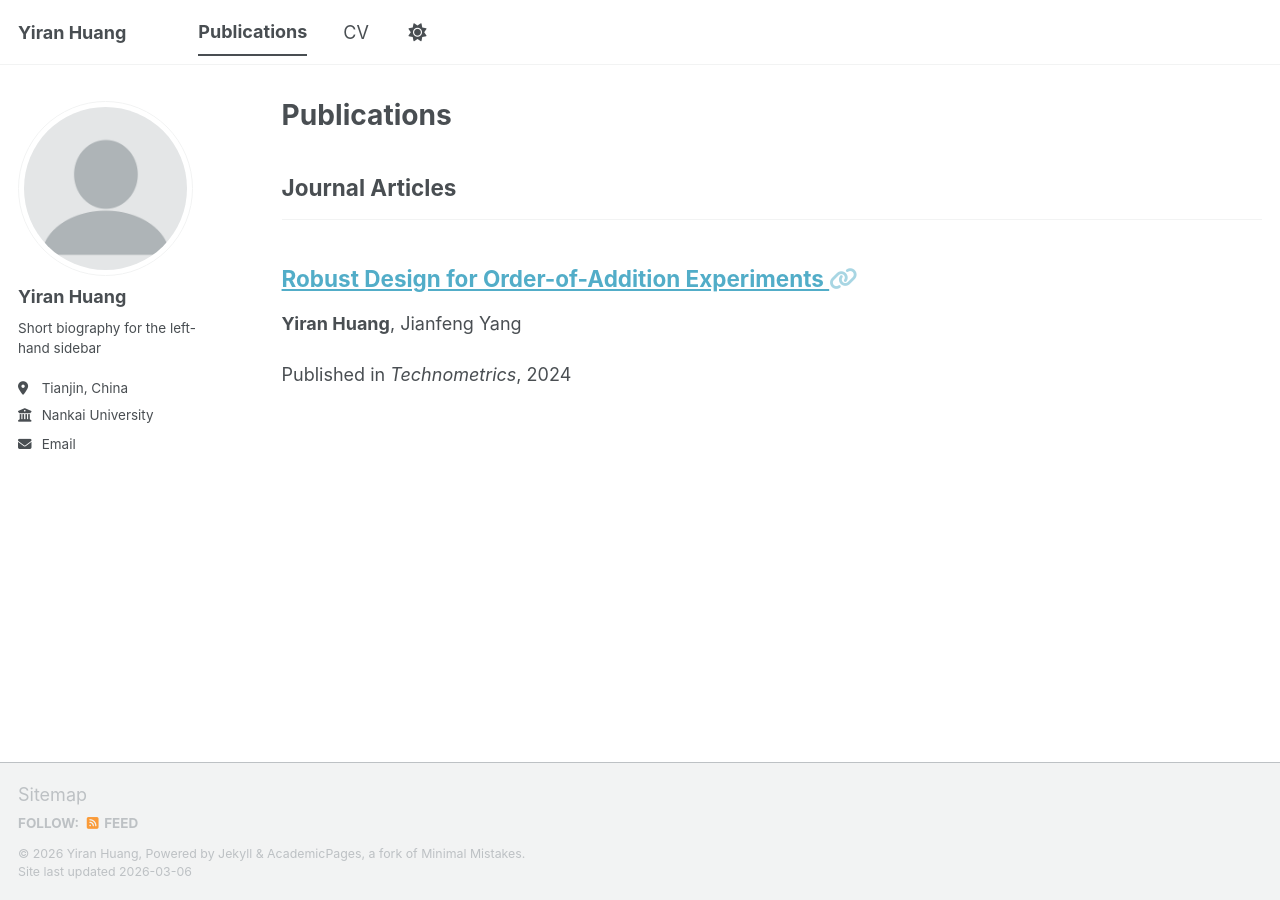
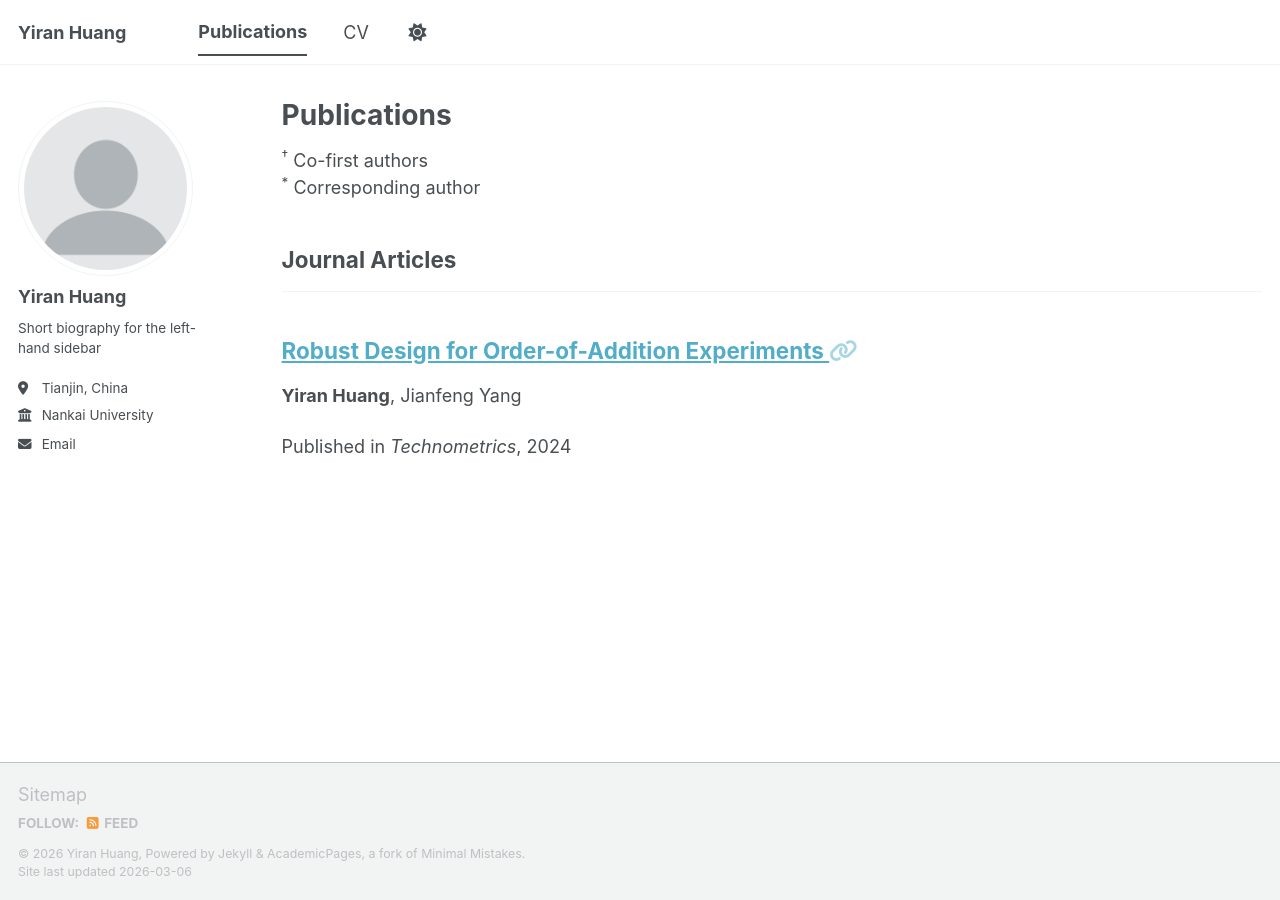
Before and after one commit to Yiran-Huang/Yiran-Huang.github.io, a Jekyll site: the page built from _pages/publications.html, in a window 1280 px wide. Built offline with Jekyll 4.4.1, drawn with Linux system fonts in a browser that asks for light colours; a script bundle is joined from its source files by our own code; library files that are not in the unit come from our copies.

Commit message:
Update publications.html

```diff
--- a/_pages/publications.html
+++ b/_pages/publications.html
@@ -10,6 +10,9 @@ author_profile: true
 {% endif %}
 
 {% include base_path %}
+
+<p><sup>†</sup> Co-first authors<br>
+<sup>*</sup> Corresponding author</p>
 
 <!-- New style rendering if publication categories are defined -->
 {% if site.publication_category %}
```
